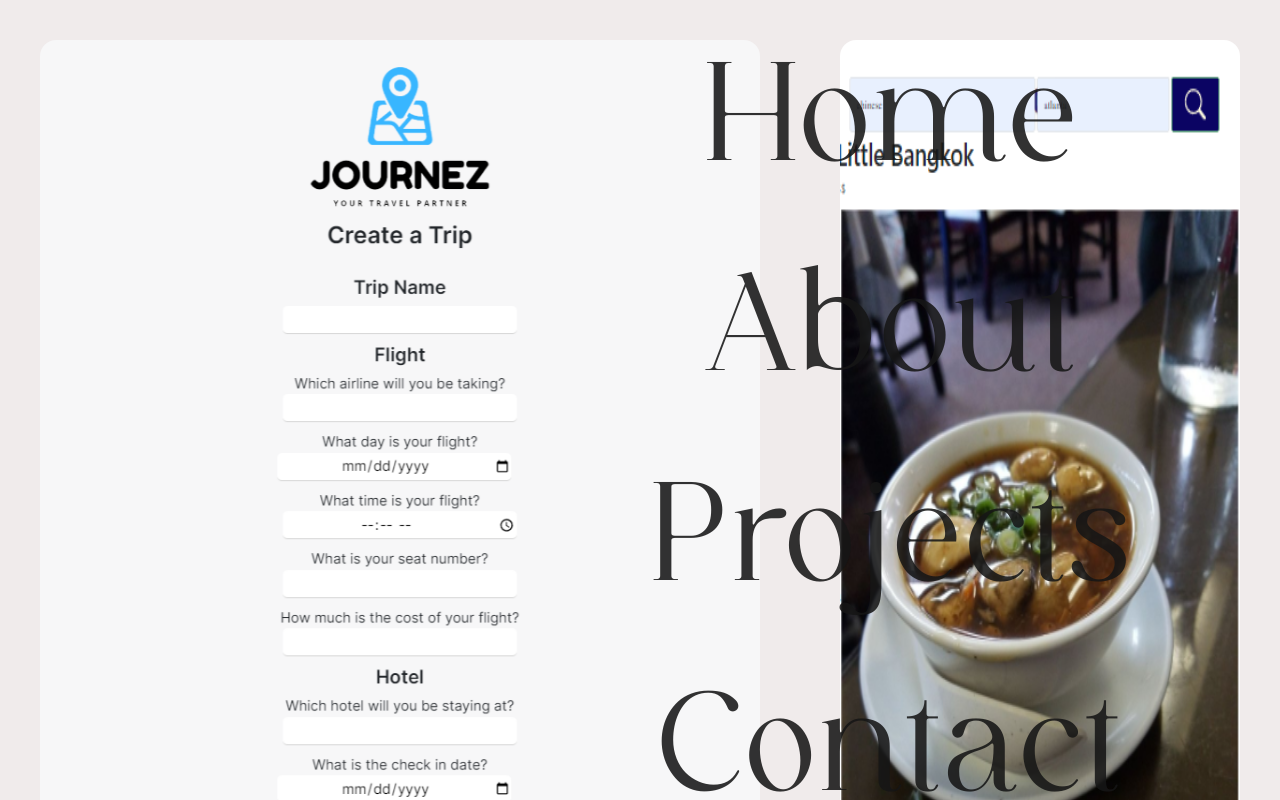
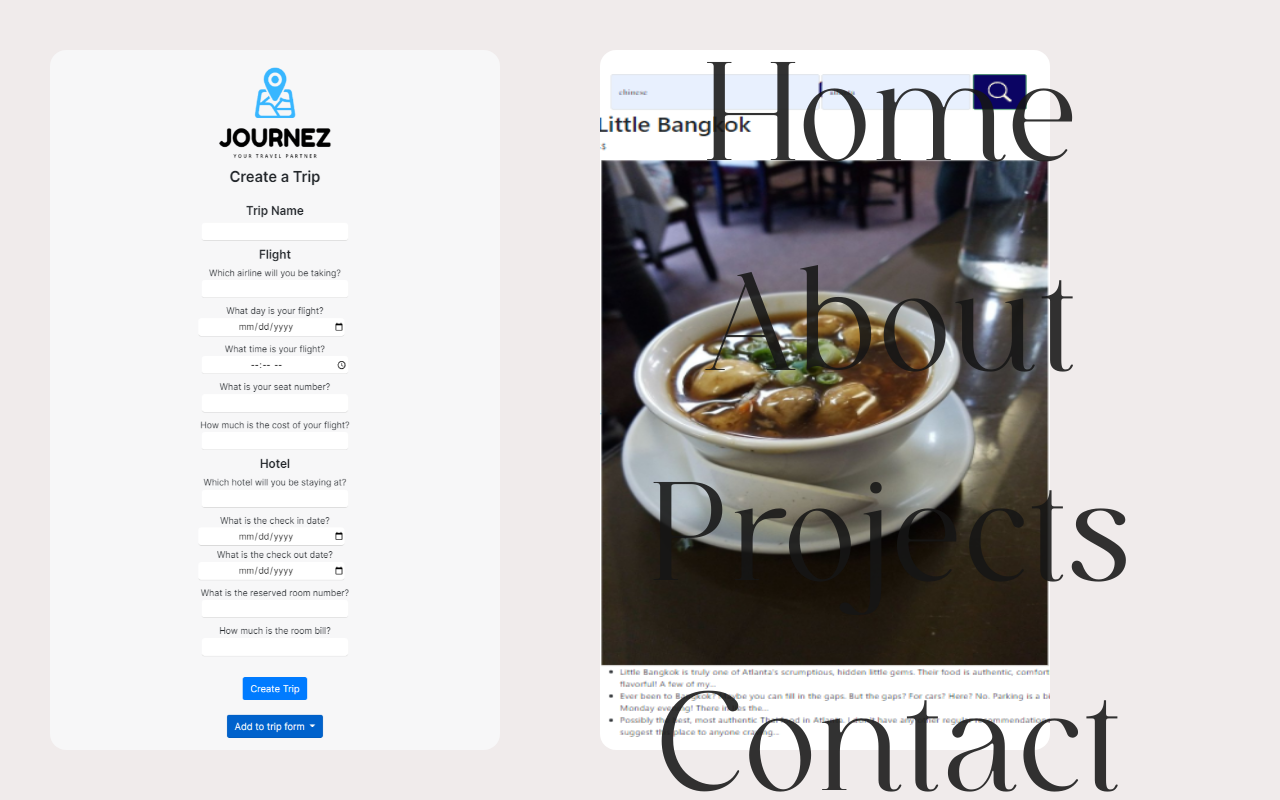
Before and after one commit to jsong73/js-portfolio, a React (Create React App) app: page /projects in a window 1280 px wide. Shown: the top 800 px of the page. Built offline with nearby package versions, Linux system fonts and the light colour scheme; a web font is replaced by a local one.

Commit message:
working on projects css

```diff
--- a/src/App.css
+++ b/src/App.css
@@ -158,12 +158,12 @@ body{
 .item{
     min-height: 40rem;
     min-width: 30rem;
-    padding: 40px;
+    padding: 50px;
 }
 
 .item img{
-    width: 100%;
-    height: 100%;
+    width: 450px;
+    height: 700px;
     border-radius: 1rem;
     pointer-events: none;
 }
--- a/src/components/pages/Projects.js
+++ b/src/components/pages/Projects.js
@@ -1,9 +1,7 @@
 import React, {useRef, useEffect, useState} from "react";
-import { motion as m } from "framer-motion";
-// import { useRef, useEffect, useState } from "react";
+import { motion as m} from "framer-motion";
 import "../../App.css";
 import images from "../../images"
-
 
 
 export default function Projects() {
@@ -16,6 +14,7 @@ export default function Projects() {
     }, []);
 
  return (
+
     <div className="projects">
         <m.div ref={carousel}
         className="carousel"
```
